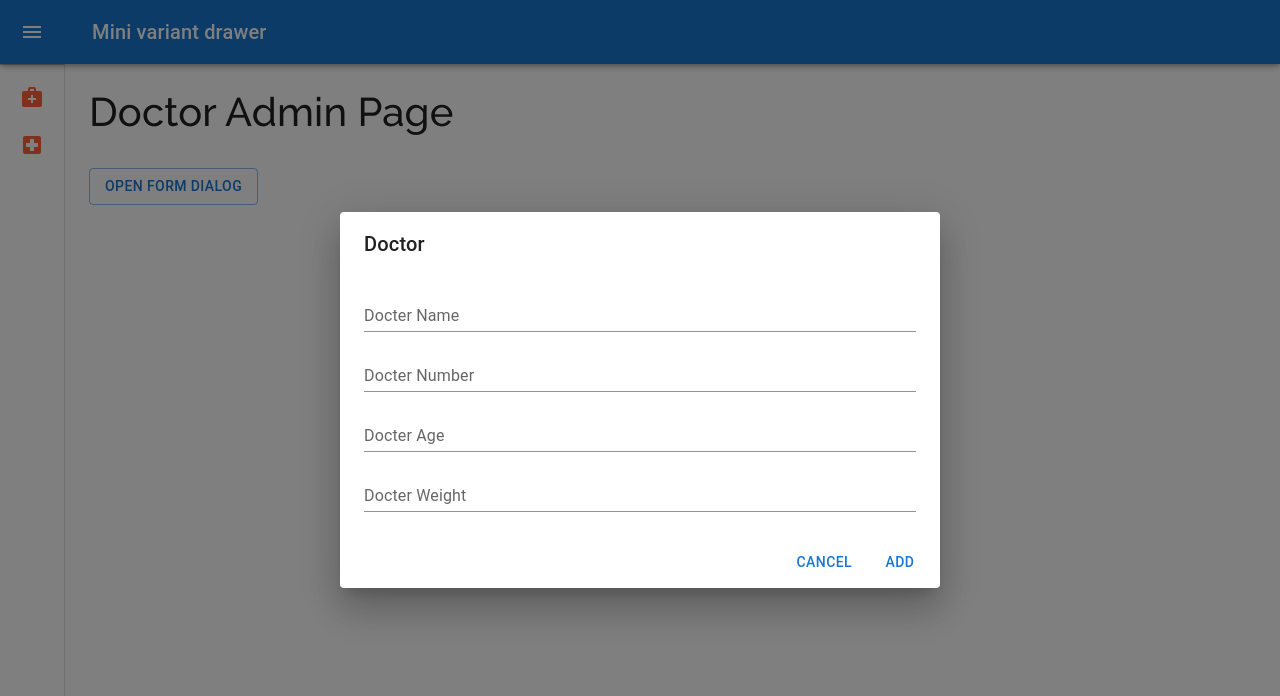
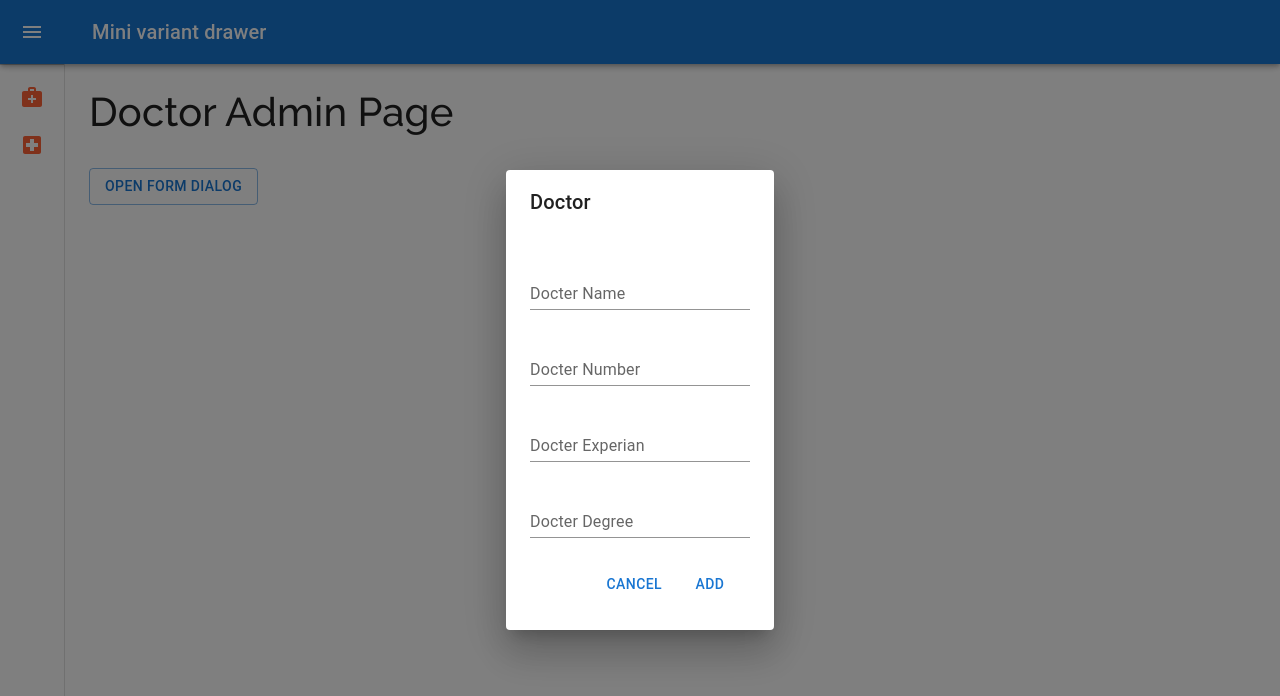
Before and after one commit to satasiyaprince/cityhospital, a React (Create React App) app: page /doctoradmin in a window 1280 px wide. Both pictures are taken after a click on the button "OPEN FORM DIALOG". Shown: the top 696 px of the page. Built offline with nearby package versions, Linux system fonts and the light colour scheme.

Commit message:
20_9_formik

```diff
--- a/src/Admin/Container/DoctorAdmin.js
+++ b/src/Admin/Container/DoctorAdmin.js
@@ -6,6 +6,8 @@ import DialogActions from '@mui/material/DialogActions';
 import DialogContent from '@mui/material/DialogContent';
 import DialogContentText from '@mui/material/DialogContentText';
 import DialogTitle from '@mui/material/DialogTitle';
+import * as yup from 'yup';
+import { Form, Formik, useFormik } from 'formik'
 
 function DoctorAdmin(props) {
     const [open, setOpen] = React.useState(false);
@@ -14,9 +16,38 @@ function DoctorAdmin(props) {
         setOpen(true);
     };
 
-    const handleClose = () => {
+    const handleClose = (values) => {
         setOpen(false);
     };
+
+    const doctoradd = (values) => {
+        setOpen(false);
+        console.log(values);
+        formik.resetForm();
+
+    }
+
+    let schema = yup.object().shape({
+        name: yup.string().required('Please enter your name'),
+        number: yup.number().required('Please enter your number'),
+        experian: yup.string().required('Please enter your experian'),
+        degree: yup.string().required('Please enter your degree'),
+    });
+
+    const formik = useFormik({
+        validationSchema: schema,
+        initialValues: {
+            name: '',
+            number: '',
+            experian: '',
+            degree: '',
+        },
+        onSubmit: values => {
+            doctoradd(values);
+        },
+    });
+
+    const { handleBlur, handleChange, handleSubmit, touched, errors } = formik
     return (
         <div>
             <h1>Doctor Admin Page</h1>
@@ -27,50 +58,60 @@ function DoctorAdmin(props) {
                 </Button>
                 <Dialog open={open} onClose={handleClose}>
                     <DialogTitle>Doctor</DialogTitle>
+                    <Formik value={formik}>
+                        <Form onSubmit={handleSubmit}>
                             <DialogContent>
-                        <DialogContentText>
-                        </DialogContentText>
                                 <TextField
-                            autoFocus
                                     margin="dense"
                                     id="name"
                                     name='name'
                                     label="Docter Name"
                                     fullWidth
                                     variant="standard"
+                                    onBlur={handleBlur}
+                                    onChange={handleChange}
                                 />
+                                <p>{errors.name && touched.name ? errors.name : ''}</p>
                                 <TextField
-                            autoFocus
                                     margin="dense"
-                            id="name"
-                            name='name'
+                                    id="number"
+                                    name='number'
                                     label="Docter Number"
                                     fullWidth
                                     variant="standard"
+                                    onBlur={handleBlur}
+                                    onChange={handleChange}
                                 />
+                                <p>{errors.number && touched.number ? errors.number : ''}</p>
                                 <TextField
-                            autoFocus
                                     margin="dense"
-                            id="name"
-                            name='name'
-                            label="Docter Age"
+                                    id="experian"
+                                    name='experian'
+                                    label="Docter Experian"
                                     fullWidth
                                     variant="standard"
+                                    onBlur={handleBlur}
+                                    onChange={handleChange}
                                 />
+                                <p>{errors.experian && touched.experian ? errors.experian : ''}</p>
                                 <TextField
-                            autoFocus
                                     margin="dense"
-                            id="name"
-                            name='name'
-                            label="Docter Weight"
+                                    id="degree"
+                                    name='degree'
+                                    label="Docter Degree"
                                     fullWidth
                                     variant="standard"
+                                    onBlur={handleBlur}
+                                    onChange={handleChange}
                                 />
-                    </DialogContent>
+                                <p>{errors.degree && touched.degree ? errors.degree : ''}</p>
                                 <DialogActions>
                                     <Button onClick={handleClose}>Cancel</Button>
-                        <Button onClick={handleClose}>Add</Button>
+                                    <Button type='submit'>Add</Button>
                                 </DialogActions>
+                            </DialogContent>
+                        </Form>
+                    </Formik>
                 </Dialog>
             </div>
         </div>
--- a/src/Admin/Container/MedicineAdmin.js
+++ b/src/Admin/Container/MedicineAdmin.js
@@ -6,6 +6,9 @@ import DialogActions from '@mui/material/DialogActions';
 import DialogContent from '@mui/material/DialogContent';
 import DialogContentText from '@mui/material/DialogContentText';
 import DialogTitle from '@mui/material/DialogTitle';
+import * as yup from 'yup';
+import { Form, Formik, useFormik } from 'formik'
+import { RestoreFromTrash } from '@mui/icons-material';
 
 function MedicineAdmin(props) {
   const [open, setOpen] = React.useState(false);
@@ -18,6 +21,37 @@ function MedicineAdmin(props) {
     setOpen(false);
   };
 
+  const handleadd = (values) => {
+    setOpen(false);
+    console.log(values);
+    formik.resetForm();
+  }
+
+  let schema = yup.object().shape({
+    name: yup.string().required('Please enter your name'),
+    price: yup.number().required('Please enter your price'),
+    qty: yup.string().required('Please enter your qty'),
+    expiry: yup.string().required('Please enter your expiry'),
+  });
+
+  const formik = useFormik({
+    validationSchema: schema,
+    initialValues: {
+      name: '',
+      qty: '',
+      price: '',
+      expiry: '',
+
+    },
+    onSubmit: values => {
+      handleadd(values);
+    },
+  });
+
+
+  const { handleChange, handleSubmit, errors, touched, handleBlur } = formik;
+
+
   return (
     <div>
       <h1>Medicine Admin Component</h1>
@@ -28,50 +62,60 @@ function MedicineAdmin(props) {
         </Button>
         <Dialog open={open} onClose={handleClose}>
           <DialogTitle>Medicine</DialogTitle>
+          <Formik value={formik}>
+            <Form onSubmit={handleSubmit}>
               <DialogContent>
-            <DialogContentText>
-            </DialogContentText>
                 <TextField
-              autoFocus
                   margin="dense"
                   id="name"
                   name="name"
                   label="Medicine"
                   fullWidth
                   variant="standard"
+                  onChange={handleChange}
+                  onBlur={handleBlur}
                 />
+                <p>{errors.name && touched.name ? errors.name : ''}</p>
                 <TextField
-              autoFocus
                   margin="dense"
                   id="price"
                   name="price"
-              label="Price"
+                  label="Medicine Price"
                   fullWidth
                   variant="standard"
+                  onChange={handleChange}
+                  onBlur={handleBlur}
                 />
+                <p>{errors.price && touched.price ? errors.price : ''}</p>
                 <TextField
-              autoFocus
                   margin="dense"
-              id="qnt"
-              name="qnt"
-              label="Qntity"
+                  id="qty"
+                  name="qty"
+                  label="Medicine Quantity"
                   fullWidth
                   variant="standard"
+                  onChange={handleChange}
+                  onBlur={handleBlur}
                 />
+                <p>{errors.qty && touched.qty ? errors.qty : ''}</p>
                 <TextField
-              autoFocus
                   margin="dense"
                   id="expiry"
                   name="expiry"
-              label="Expiry"
+                  label="Medicine Expiry"
                   fullWidth
                   variant="standard"
+                  onChange={handleChange}
+                  onBlur={handleBlur}
                 />
-          </DialogContent>
+                <p>{errors.expiry && touched.expiry ? errors.expiry : ''}</p>
                 <DialogActions>
                   <Button onClick={handleClose}>Cancel</Button>
-            <Button onClick={handleClose}>Add</Button>
+                  <Button type='submit'>Add</Button>
                 </DialogActions>
+              </DialogContent>
+            </Form>
+          </Formik>
         </Dialog>
       </div>
     </div>
```
Lines whose indentation alone changed are shown as unchanged.
